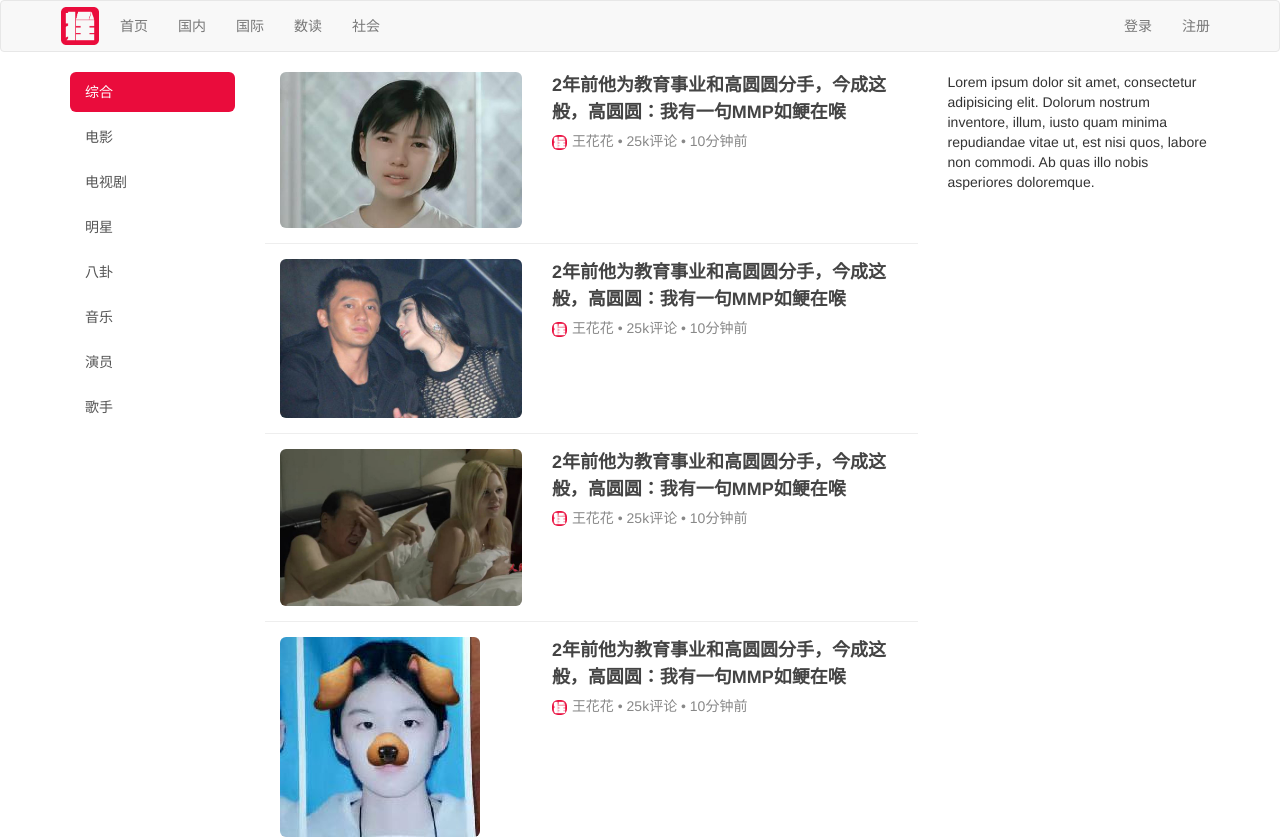
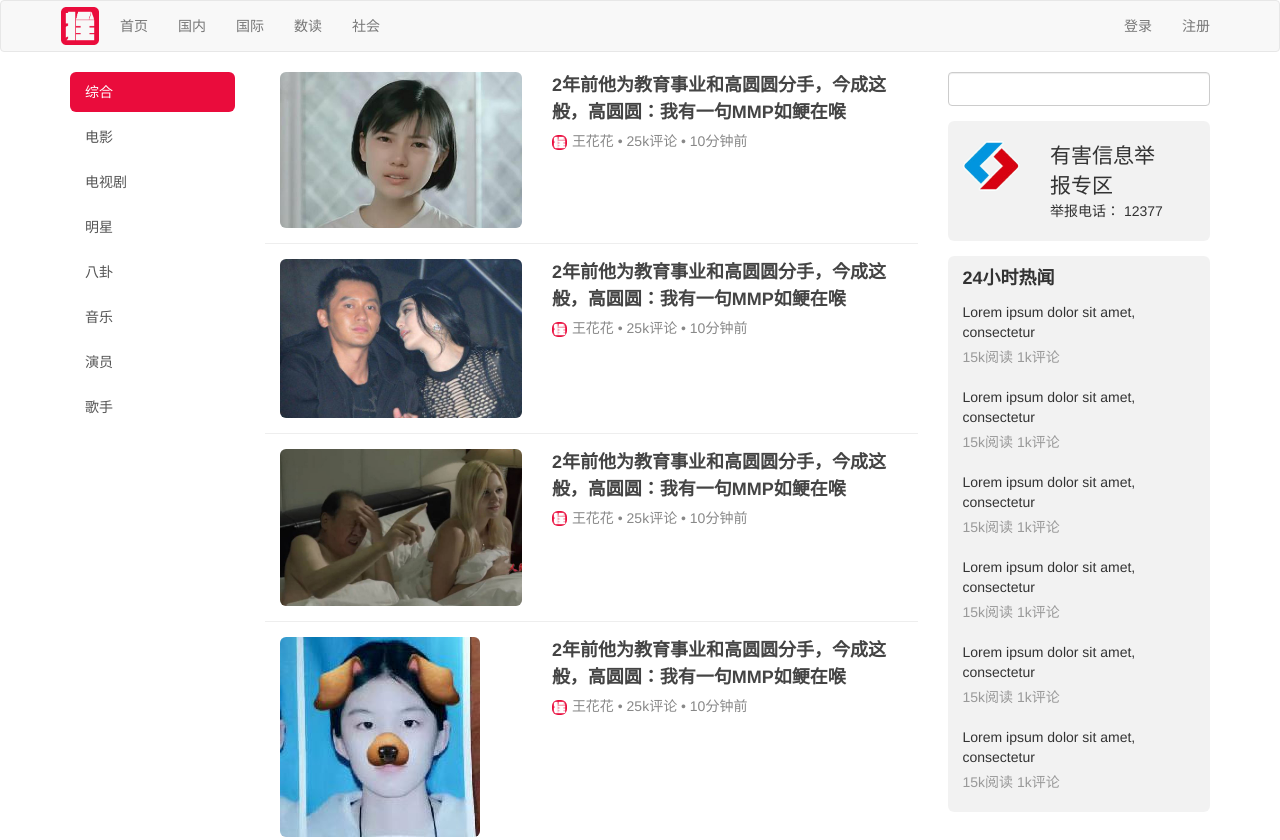
Before and after one commit to ccsunnyfd/newssite, a plain HTML site: page main/index.html in a window 1280 px wide. Shown: the top 840 px of the page. Drawn offline with Linux system fonts and the light colour scheme.

Commit message:
add right column in index.html

```diff
--- a/main/css/main.css
+++ b/main/css/main.css
@@ -7,7 +7,9 @@ img {
 	max-width: 100%;
 }
 
-img, .side-bar .list-group-item {
+img,
+.side-bar .list-group-item,
+.side-bar-card {
 	border-radius: 6px;
 }
 
@@ -65,3 +67,42 @@ img, .side-bar .list-group-item {
 	height: 15px;
 	margin-right: 5px;
 }
+
+.side-bar-card {
+	background: rgba(0, 0, 0, .05);
+	margin-top: 15px;
+	padding: 10px 0;
+}
+
+.side-bar-card.flag {
+	padding-top: 20px;
+	padding-bottom: 20px;
+}
+
+.side-bar-card .text-lg {
+	font-size: 150%;
+}
+
+.side-bar-card .card-title,
+.side-bar-card .card-body .list .item {
+	padding: 10px 15px;
+}
+
+.side-bar-card .card-title {
+	font-size: 18px;
+	font-weight: bold;
+	padding-top: 0;
+	padding-bottom: 0;
+}
+
+.side-bar-card .card-body .list .item:hover {
+	background: rgba(0, 0, 0, .05);
+}
+
+.card-body .list .item .title {
+	padding-bottom: 5px;
+}
+
+.card-body .list .item .desc {
+	color: #999;
+}
--- a/main/index.html
+++ b/main/index.html
@@ -138,7 +138,49 @@
 				</div>
 			</div>
 			<div class="col-sm-3">
-				Lorem ipsum dolor sit amet, consectetur adipisicing elit. Dolorum nostrum inventore, illum, iusto quam minima repudiandae vitae ut, est nisi quos, labore non commodi. Ab quas illo nobis asperiores doloremque.
+				<div class="search-bar">
+					  <input type="search" class="form-control">
+				</div>
+				<div class="side-bar-card flag clearfix">
+					<div class="col-xs-4">
+						<img src="img/1-1.png">
+					</div>
+					<div class="col-xs-7">
+						 <div class="text-lg">有害信息举报专区</div>
+						 <div>举报电话： 12377</div>
+					</div>
+				</div>
+				<div class="side-bar-card">
+					<div class="card-title">24小时热闻</div>
+					<div class="card-body">
+						<div class="list">
+							<div class="item">
+								<div href="#" class="title">Lorem ipsum dolor sit amet, consectetur </div>
+								<div class="desc">15k阅读 1k评论</div>
+							</div>
+							<div class="item">
+								<div href="#" class="title">Lorem ipsum dolor sit amet, consectetur </div>
+								<div class="desc">15k阅读 1k评论</div>
+							</div>
+							<div class="item">
+								<div href="#" class="title">Lorem ipsum dolor sit amet, consectetur </div>
+								<div class="desc">15k阅读 1k评论</div>
+							</div>
+							<div class="item">
+								<div href="#" class="title">Lorem ipsum dolor sit amet, consectetur </div>
+								<div class="desc">15k阅读 1k评论</div>
+							</div>
+							<div class="item">
+								<div href="#" class="title">Lorem ipsum dolor sit amet, consectetur </div>
+								<div class="desc">15k阅读 1k评论</div>
+							</div>
+							<div class="item">
+								<div href="#" class="title">Lorem ipsum dolor sit amet, consectetur </div>
+								<div class="desc">15k阅读 1k评论</div>
+							</div>
+						</div>
+					</div>
+				</div>
 			</div>
 		</div>
 
```
